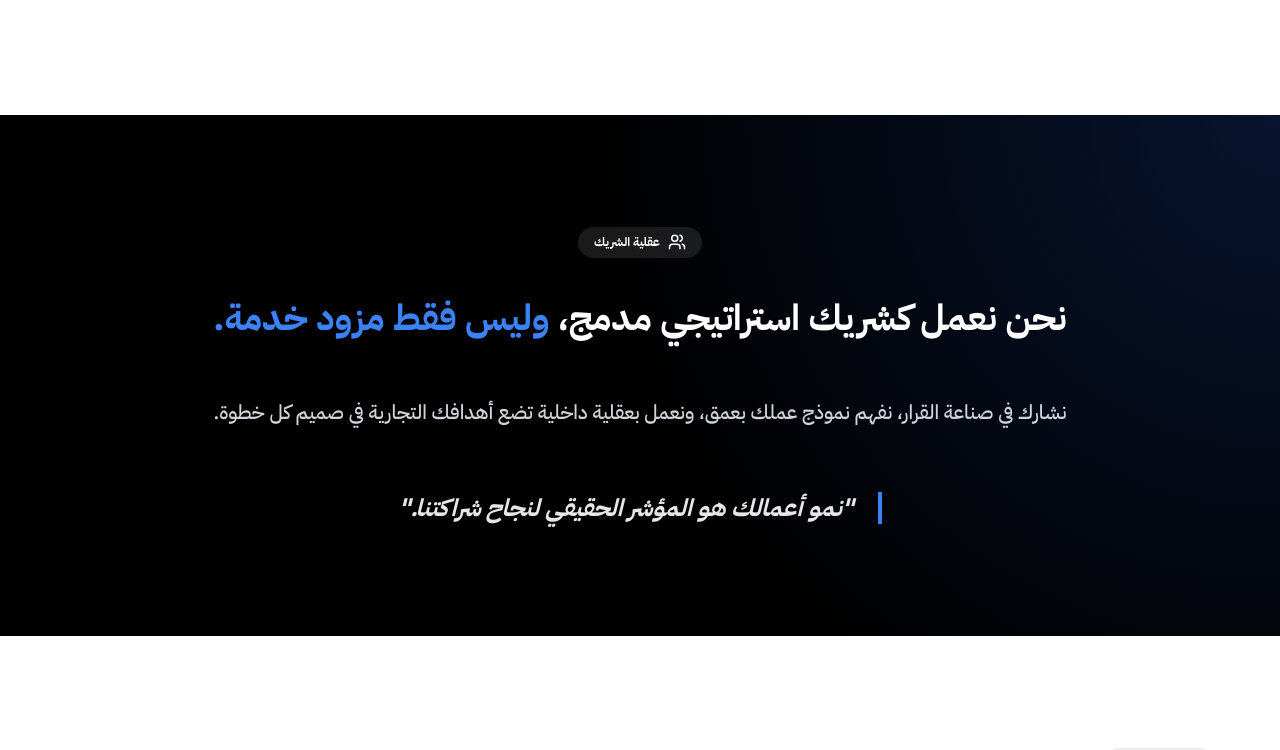
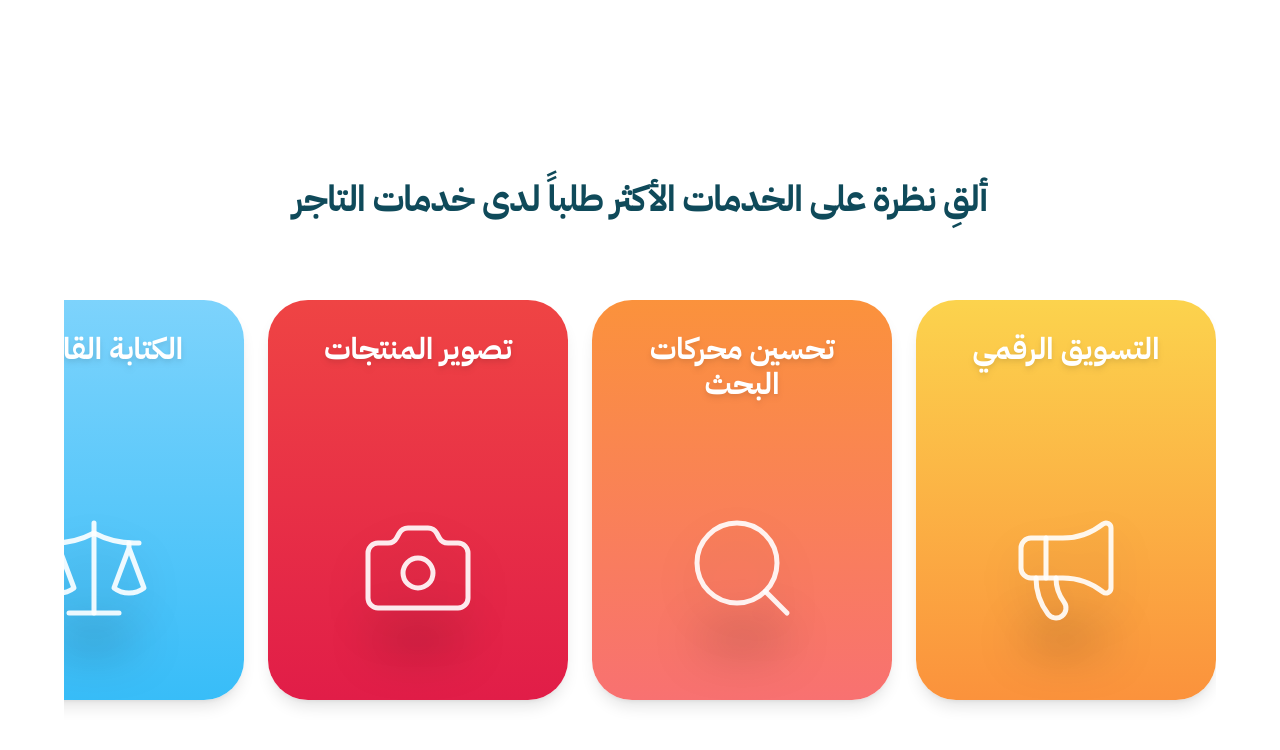
Before and after one commit to mohamedlahlah/asdwww, a React (Vite) app: page / in a window 1280 px wide. Shown: the part 3694-4444 px from the top of the page. Built offline with nearby package versions, Linux system fonts and the light colour scheme.

Commit message:
Add vibrant 'Most Requested Services' section with 3D-like icons

```diff
--- a/pages/Home.tsx
+++ b/pages/Home.tsx
@@ -8,6 +8,10 @@ import {
     TrendingUp,
 
     Zap,
+    Megaphone,
+    Camera,
+    Scale,
+    LayoutTemplate,
     ArrowUpRight,
     Users,
     BarChart3,
@@ -160,6 +164,38 @@ const Home = () => {
                         <p className="text-2xl lg:text-3xl font-bold text-gray-500 dark:text-gray-400">
                             لتتفرغ أنت لما تتقنه فعلًا: <span className="text-gray-900 dark:text-white">المنتج، العميل، والرؤية.</span>
                         </p>
+                    </div>
+                </div>
+            </section>
+
+            {/* MOST REQUESTED SERVICES */}
+            <section className="py-12 md:py-16 px-4 md:px-8 lg:px-16 bg-white dark:bg-black overflow-hidden border-b border-black/5 dark:border-white/5">
+                <div className="max-w-[1400px] mx-auto text-center mb-10 md:mb-16">
+                    <h2 className="text-3xl md:text-4xl font-black text-[#0f4a5a] dark:text-white tracking-tight">ألقِ نظرة على الخدمات الأكثر طلباً لدى خدمات التاجر</h2>
+                </div>
+
+                <div className="max-w-[1400px] mx-auto overflow-x-auto pb-12 pt-4 hide-scrollbar cursor-grab active:cursor-grabbing">
+                    <div className="flex gap-4 md:gap-6 w-max mx-auto px-4 md:px-0">
+                        {[
+                            { title: "التسويق الرقمي", from: "from-[#fcd34d]", to: "to-[#fb923c]", icon: <Megaphone size={120} className="text-white/90 drop-shadow-[0_20px_20px_rgba(0,0,0,0.15)]" strokeWidth={1} /> },
+                            { title: "تحسين محركات البحث", from: "from-[#fb923c]", to: "to-[#f87171]", icon: <Search size={120} className="text-white/90 drop-shadow-[0_20px_20px_rgba(0,0,0,0.15)]" strokeWidth={1} /> },
+                            { title: "تصوير المنتجات", from: "from-[#ef4444]", to: "to-[#e11d48]", icon: <Camera size={120} className="text-white/90 drop-shadow-[0_20px_20px_rgba(0,0,0,0.15)]" strokeWidth={1} /> },
+                            { title: "الكتابة القانونية", from: "from-[#7dd3fc]", to: "to-[#38bdf8]", icon: <Scale size={120} className="text-white/90 drop-shadow-[0_20px_20px_rgba(0,0,0,0.15)]" strokeWidth={1} /> },
+                            { title: "تصميم CSS", from: "from-[#86efac]", to: "to-[#4ade80]", icon: <LayoutTemplate size={120} className="text-white/90 drop-shadow-[0_20px_20px_rgba(0,0,0,0.15)]" strokeWidth={1} /> },
+                        ].map((s, i) => (
+                            <div key={i} className={`w-[260px] md:w-[280px] lg:w-[300px] h-[360px] md:h-[400px] rounded-3xl md:rounded-[2.5rem] bg-gradient-to-b ${s.from} ${s.to} p-6 md:p-8 flex flex-col justify-between items-center group hover:-translate-y-4 hover:shadow-2xl hover:shadow-black/20 transition-all duration-500 shadow-lg relative overflow-hidden`}>
+                                {/* Subtle inner glow */}
+                                <div className="absolute inset-0 bg-white/20 opacity-0 group-hover:opacity-100 transition-opacity duration-500 rounded-[2.5rem]"></div>
+
+                                <h3 className="text-2xl md:text-3xl font-black text-white text-center w-full z-10 drop-shadow-md leading-snug">{s.title}</h3>
+
+                                <div className="mb-6 md:mb-10 group-hover:scale-110 group-hover:-rotate-3 transition-transform duration-700 ease-out z-10 relative">
+                                    {/* Fake floor shadow for 3D effect */}
+                                    <div className="absolute -bottom-6 left-1/2 -translate-x-1/2 w-24 h-6 bg-black/20 blur-xl rounded-[100%] transition-opacity duration-500 group-hover:opacity-60"></div>
+                                    {s.icon}
+                                </div>
+                            </div>
+                        ))}
                     </div>
                 </div>
             </section>
```
